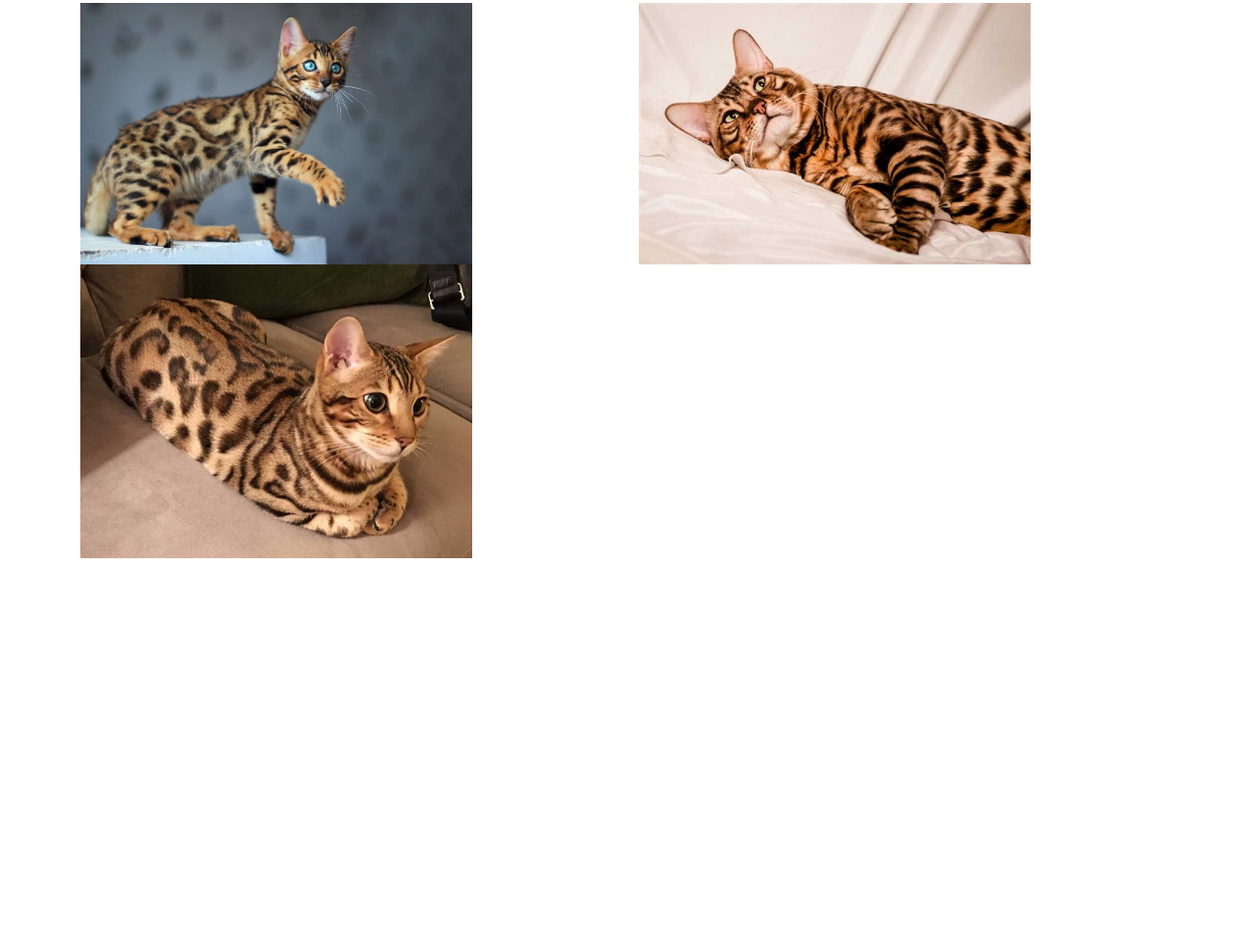
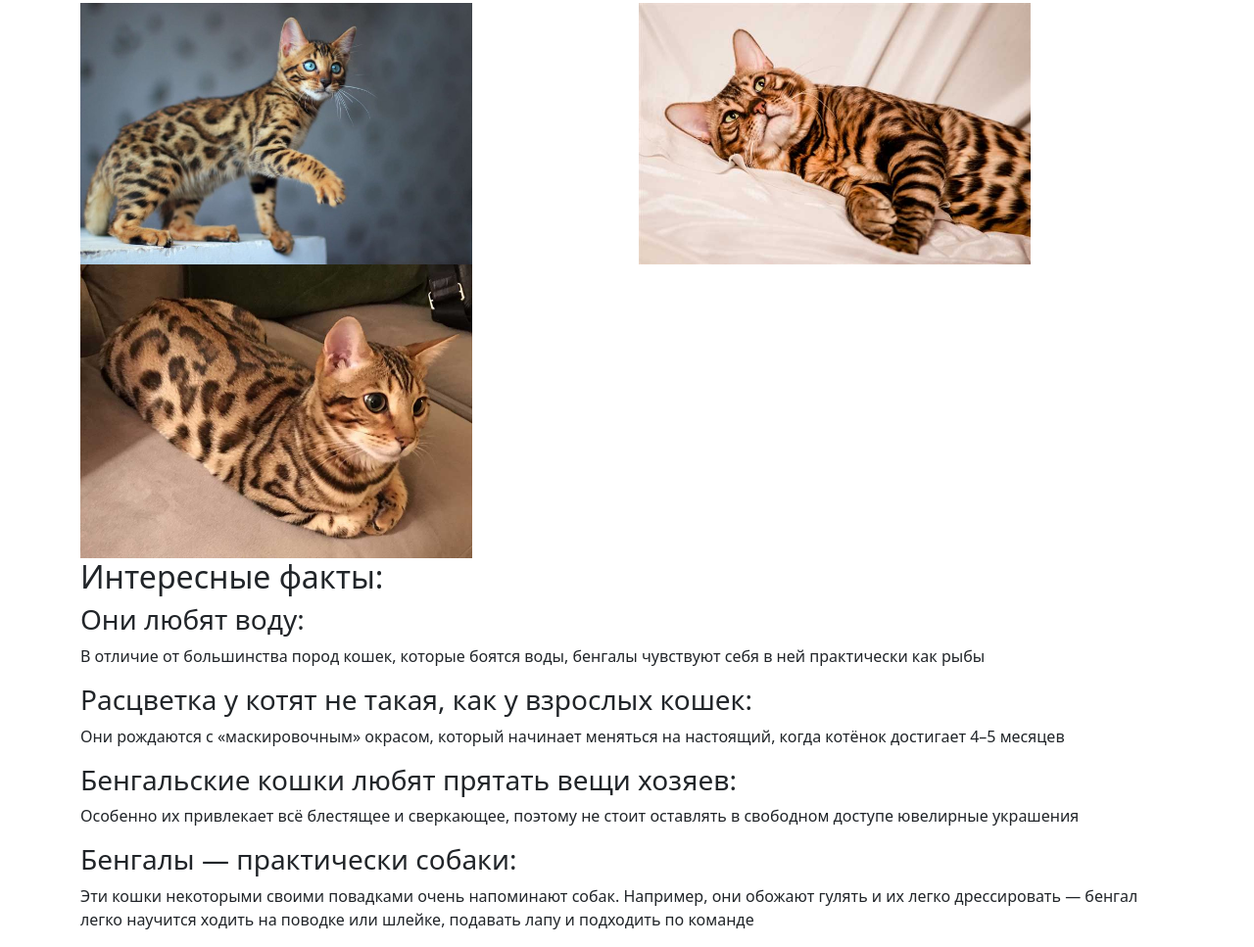
Before and after one commit to Pacifist5543/cats, a plain HTML site: page bengal.html in a window 1280 px wide. Shown: the part 197-1164 px from the top of the page at 98% size. Before the commit the page ends 800 px from the top, so only its background shows below. Drawn offline with nearby package versions, Linux system fonts and the light colour scheme.

Commit message:
Update bengal.html

```diff
--- a/bengal.html
+++ b/bengal.html
@@ -41,5 +41,15 @@
                 <img src="/кот/bengal3.jpg" width="400px" alt="картинка кота">
             </div>
         </div>
+
+    <h2>Интересные факты:</h2>
+    <h3>Они любят воду:</h3>
+    <p>В отличие от большинства пород кошек, которые боятся воды, бенгалы чувствуют себя в ней практически как рыбы </p>
+    <h3>Расцветка у котят не такая, как у взрослых кошек:</h3>
+    <p>Они рождаются с «маскировочным» окрасом, который начинает меняться на настоящий, когда котёнок достигает 4–5 месяцев </p>
+    <h3>Бенгальские кошки любят прятать вещи хозяев:</h3>
+    <p> Особенно их привлекает всё блестящее и сверкающее, поэтому не стоит оставлять в свободном доступе ювелирные украшения </p>
+    <h3>Бенгалы — практически собаки:</h3>
+    <p> Эти кошки некоторыми своими повадками очень напоминают собак. Например, они обожают гулять и их легко дрессировать — бенгал легко научится ходить на поводке или шлейке, подавать лапу и подходить по команде </p>
 </body>
 </html>
```
